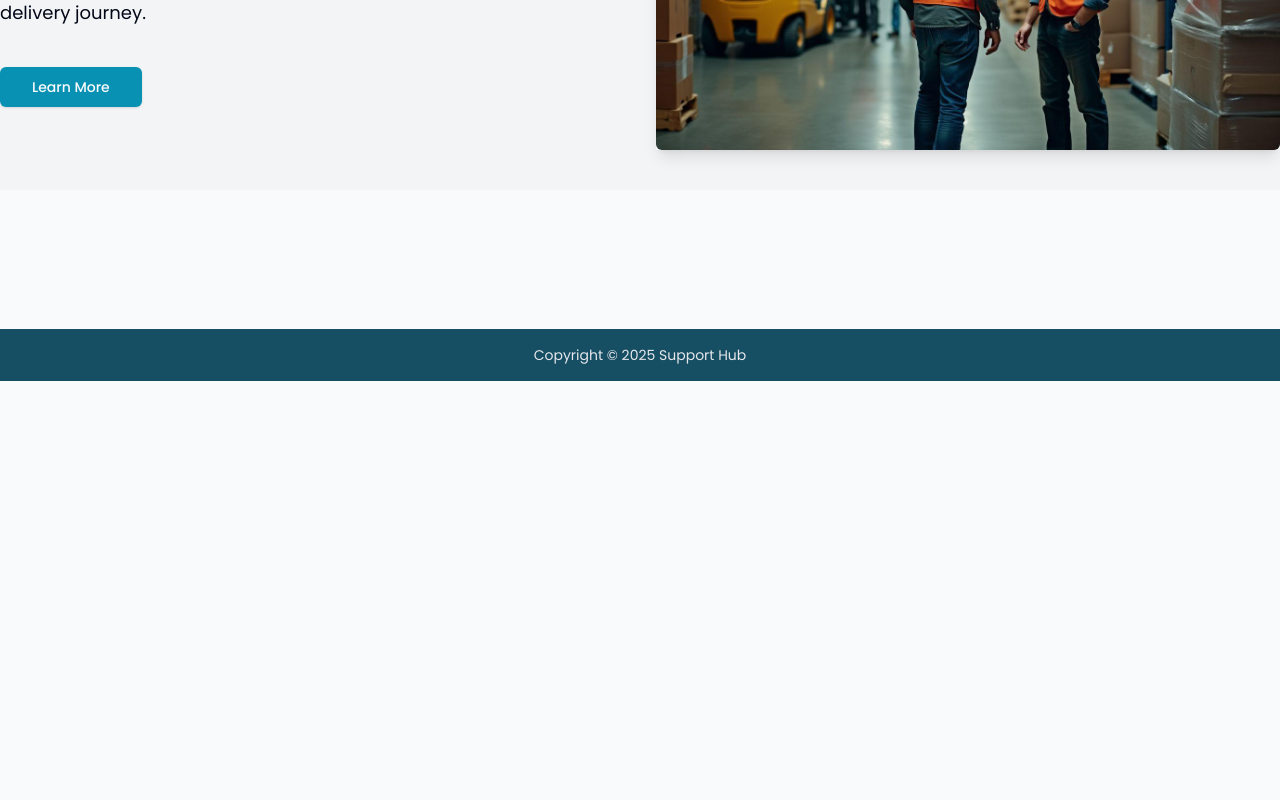
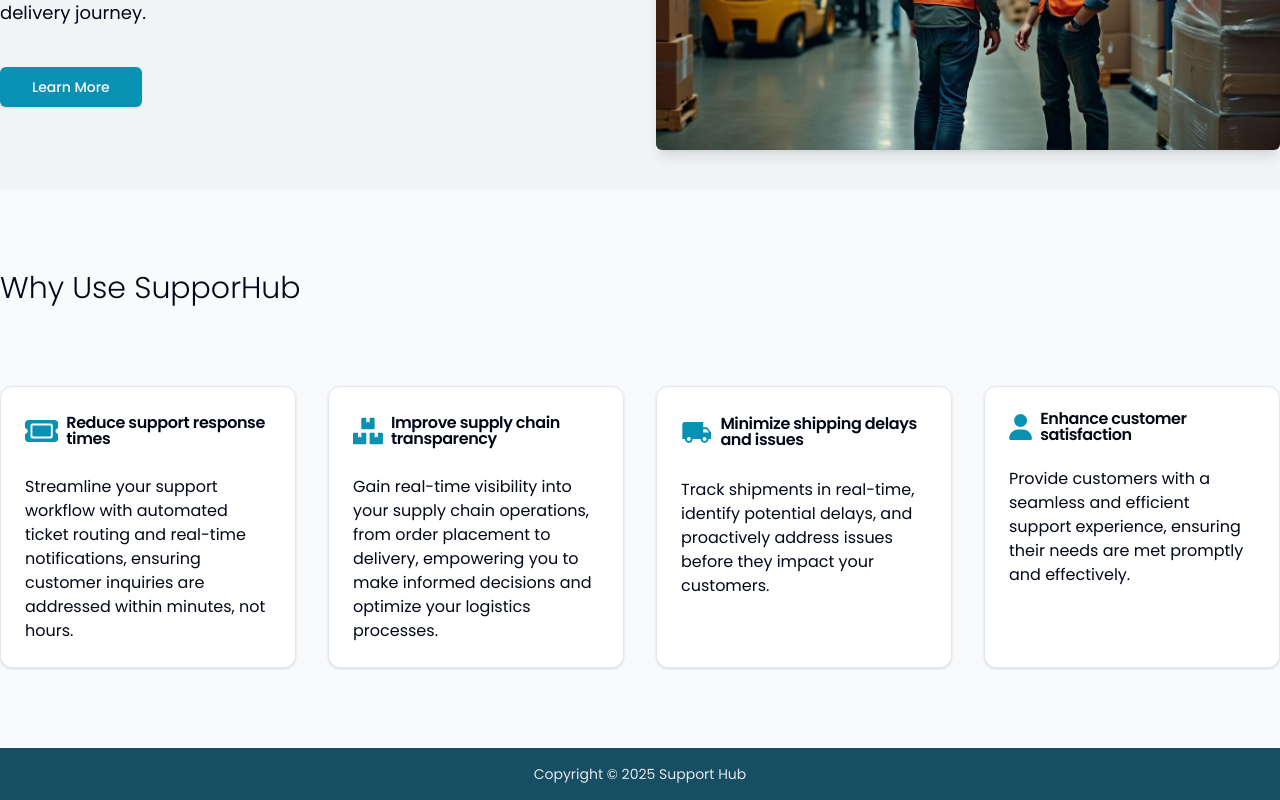
Before and after one commit to robertWalker68501/SupportHub, a Next.js app: page / in a window 1280 px wide. Shown: the part 419-1219 px from the top of the page. Before the commit the page ends 800 px from the top, so only its background shows below. Built offline with nearby package versions, Linux system fonts and the light colour scheme; no server answers.

Commit message:
add info boxes to homepage

```diff
--- a/app/(root)/page.tsx
+++ b/app/(root)/page.tsx
@@ -1,9 +1,15 @@
 import { Button } from "@/components/ui/button";
+import { Card, CardContent, CardHeader, CardTitle } from "@/components/ui/card";
 import Image from "next/image";
+import { FaTicket } from "react-icons/fa6";
+import { FaBoxes } from "react-icons/fa";
+import { MdLocalShipping } from "react-icons/md";
+import { FaUser } from "react-icons/fa6";
 
 const Home = () => {
   return (
-    <div className="bg-gray-100 py-10 mt-20">
+  <>
+      <section className="bg-gray-100 py-10 mt-20">
       <div className="wrapper">
         <div className="flex flex-col md:flex-row gap-8 items-center">
           <div className="w-full md:w-1/2">
@@ -18,7 +24,70 @@ const Home = () => {
           </div>
         </div>
       </div>
-    </div>
+    </section>
+
+    <section>
+      <div className="wrapper">
+        <h2 className="text-3xl font-light my-20">Why Use SupporHub</h2>
+        <div className="grid grid-cols-1 md:grid-cols-2 lg:grid-cols-4 gap-8 mb-20">
+          <Card>
+            <CardHeader>
+              <CardTitle className="flex items-center gap-2">
+                <FaTicket className="text-cyan-600" size={40} />
+                <h3>Reduce support response times</h3>
+              </CardTitle>
+            </CardHeader>
+            <CardContent>
+              <p>
+                Streamline your support workflow with automated ticket routing and real-time notifications, ensuring customer inquiries are addressed within minutes, not hours.
+              </p>
+            </CardContent>
+          </Card>
+          <Card>
+            <CardHeader>
+              <CardTitle className="flex items-center gap-2">
+                <FaBoxes className="text-cyan-600" size={40} />
+                <h3>Improve supply chain transparency</h3>
+              </CardTitle>
+            </CardHeader>
+            <CardContent>
+              <p>
+                Gain real-time visibility into your supply chain operations, from order placement to delivery, empowering you to make informed decisions and optimize your logistics processes.
+              </p>
+            </CardContent>
+          </Card>
+          <Card>
+            <CardHeader>
+              <CardTitle className="flex items-center gap-2">
+                <MdLocalShipping className="text-cyan-600" size={43} />
+                <h3>Minimize shipping delays and issues</h3>
+              </CardTitle>
+            </CardHeader>
+            <CardContent>
+              <p>
+                Track shipments in real-time, identify potential delays, and proactively address issues before they impact your customers.
+              </p>
+            </CardContent>
+          </Card>
+          <Card>
+            <CardHeader>
+              <CardTitle className="flex items-center gap-2">
+                <FaUser className="text-cyan-600" size={26} />
+                <h3>Enhance customer satisfaction</h3>
+              </CardTitle>
+            </CardHeader>
+            <CardContent>
+              <p>
+                Provide customers with a seamless and efficient support experience, ensuring their needs are met promptly and effectively.
+              </p>
+            </CardContent>
+          </Card>
+        </div>
+
+      </div>
+    </section>
+  </>
+
   );
 }
 
```
